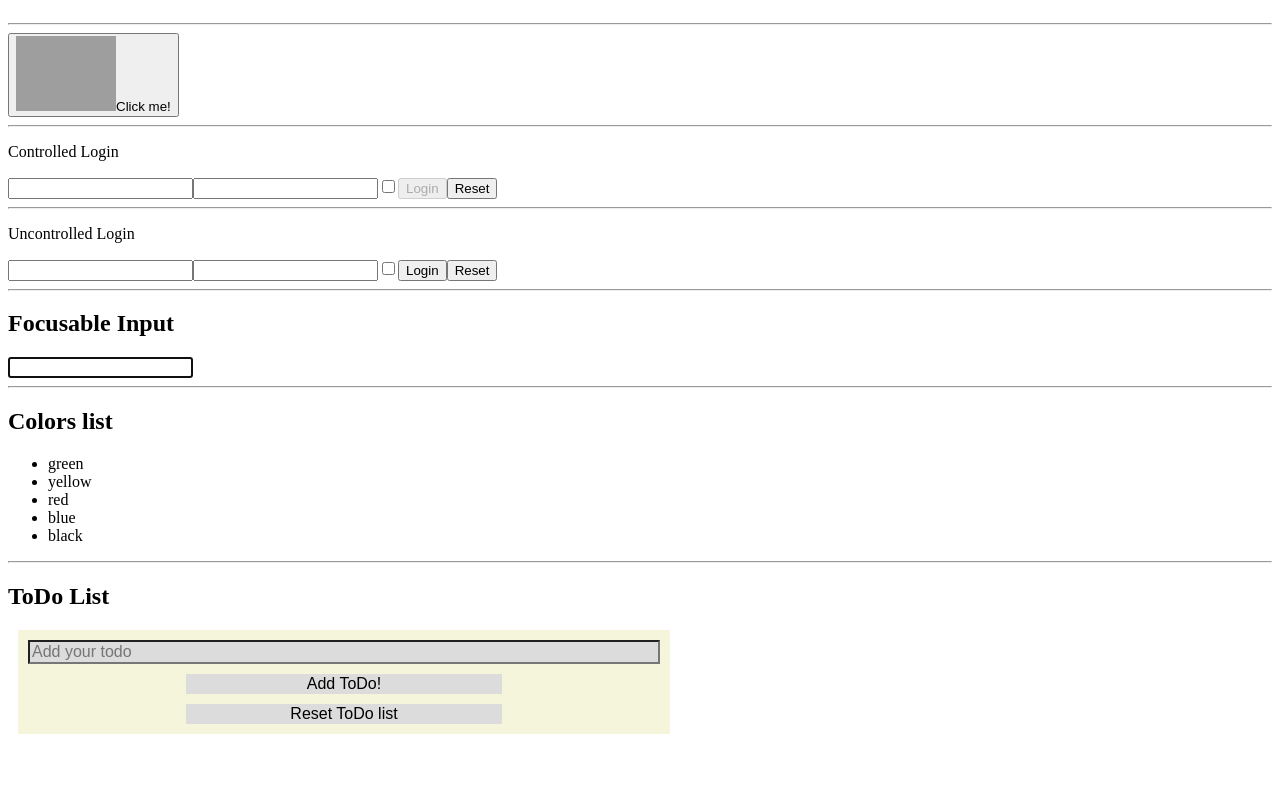
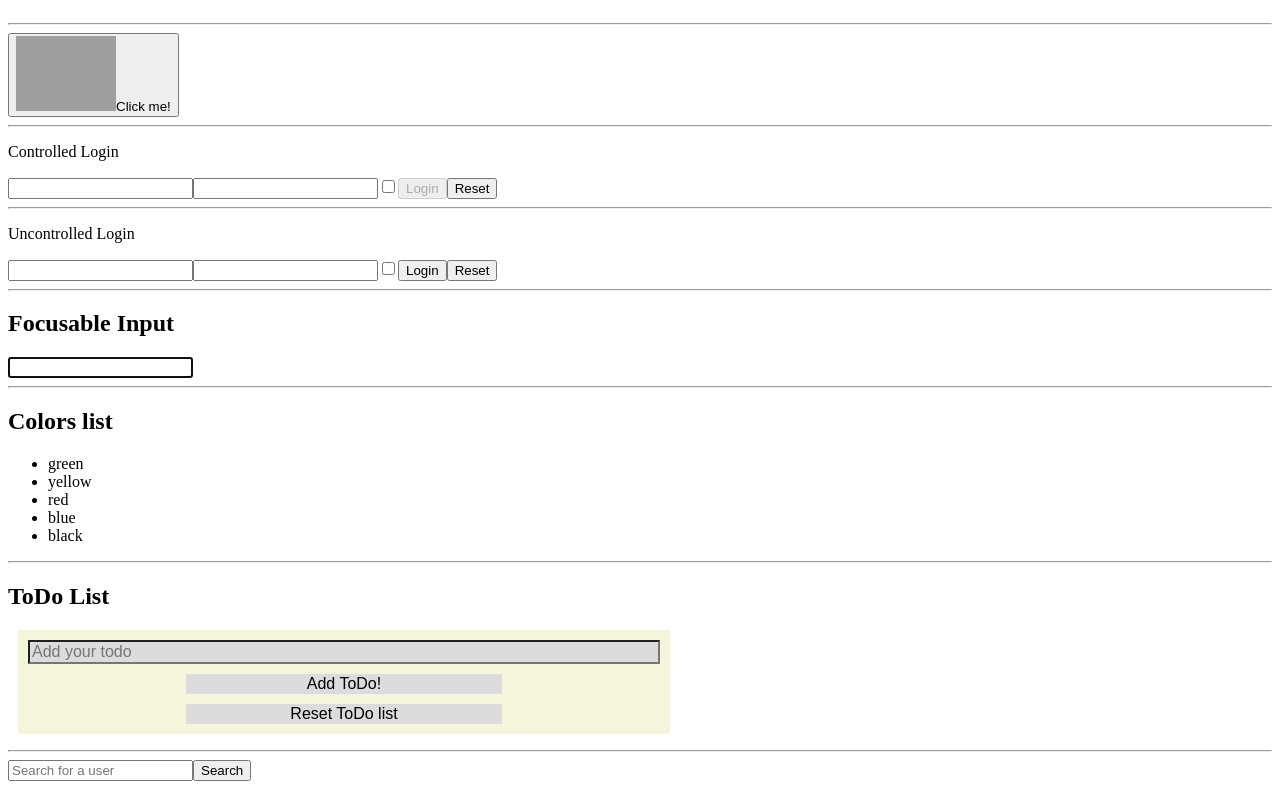
Before and after one commit to Miciaz/react-esercizi, a React (Vite) app: page / in a window 1280 px wide. Shown: the part 426-1223 px from the top of the page. Before the commit the page ends 1176 px from the top, so only its background shows below. Built offline with nearby package versions, Linux system fonts and the light colour scheme; grey boxes are pictures that could not be loaded.

Commit message:
added GithubUsers component

```diff
--- a/src/App.jsx
+++ b/src/App.jsx
@@ -11,6 +11,7 @@ import { Color } from "./lists/Color";
 import { ToDoList } from "./List-and-State/ToDoList";
 import { LanguageContext } from "./context/LanguageContext";
 import { useState } from "react";
+import { GithubUsers } from "./Data-fetching/Githubusers";
 
 export function App() {
   const [language, setLanguage] = useState("en");
@@ -54,6 +55,8 @@ export function App() {
         />
         <hr />
         <ToDoList />
+        <hr />
+        <GithubUsers />
       </Container>
     </div>
   );
--- /dev/null
+++ b/src/Data-fetching/GithubUser.jsx
@@ -0,0 +1,27 @@
+import { useEffect, useState } from "react"
+
+export  function GithubUser({username}) {
+    const [data, setData] = useState(null)
+
+    useEffect(() => {
+        fetch(`https://api.github.com/users/${username}`)
+        .then(response => {
+            return response.json()
+        })
+        .then(json => {
+            console.log(json)
+
+            setData(json)
+        })
+    }, [username])
+
+
+    return (
+        <div>
+            {data && <h1>{data.name}</h1>}
+            {data && <p>{data.login}</p>}
+            {data && <img src={data.avatar_url} alt="immagine avatar" />}
+        </div>
+    )
+
+}
--- /dev/null
+++ b/src/Data-fetching/Githubusers.jsx
@@ -0,0 +1,47 @@
+import { useState } from 'react';
+import { GithubUser } from './GithubUser';
+
+export function GithubUsers() {
+  const [searchTerm, setSearchTerm] = useState('');
+  const [users, setUsers] = useState([]);
+  const [loading, setLoading] = useState(false);
+
+  const handleSearch = async (event) => {
+    event.preventDefault();
+    setLoading(true);
+    try {
+      const response = await fetch(`https://api.github.com/search/users?q=${searchTerm}`);
+      const userData = await response.json();
+      setUsers(userData.items);
+    } catch (error) {
+      console.error(error);
+    } finally {
+      setLoading(false);
+    }
+  };
+
+  return (
+    <div>
+      <form onSubmit={handleSearch}>
+        <input
+          type="text"
+          value={searchTerm}
+          onChange={(event) => setSearchTerm(event.target.value)}
+          placeholder="Search for a user"
+        />
+        <button type="submit">Search</button>
+      </form>
+      <ul>
+        {loading ? (
+          <li>Loading...</li>
+        ) : (
+          users.map((user) => (
+            <li key={user.id}>
+              <GithubUser username={user.login} />
+            </li>
+          ))
+        )}
+      </ul>
+    </div>
+  );
+};
```
